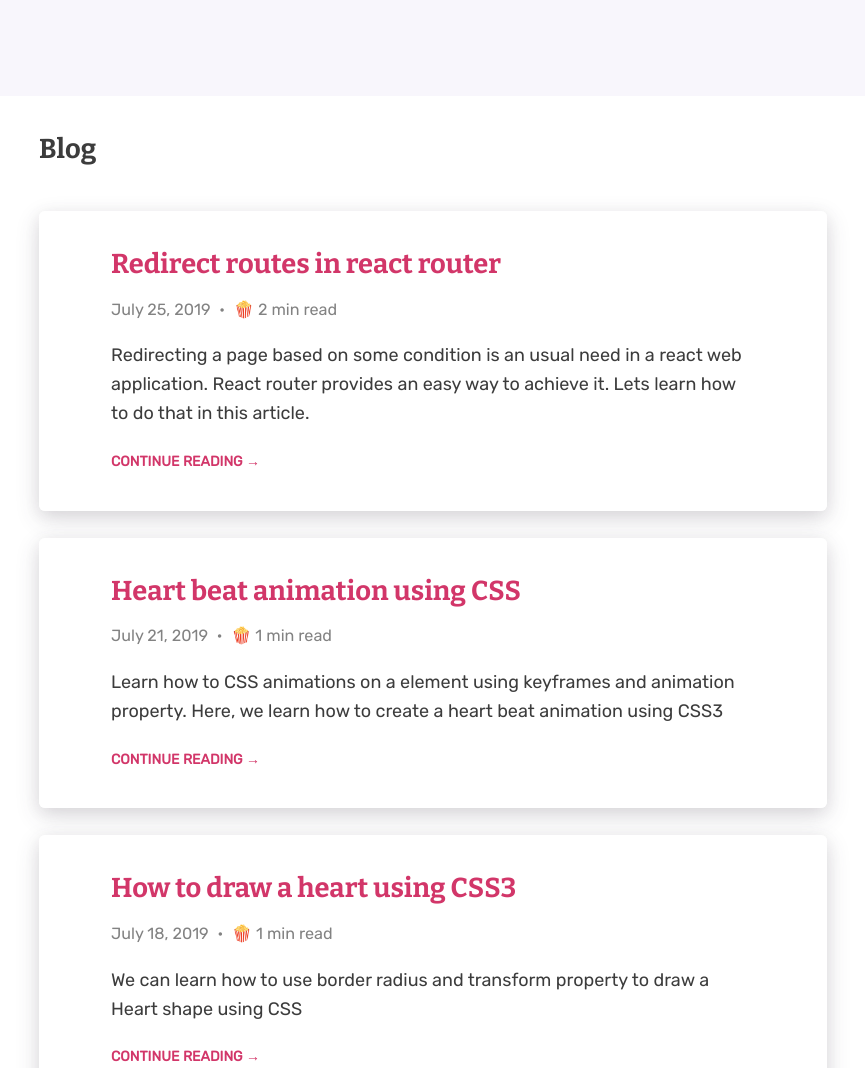
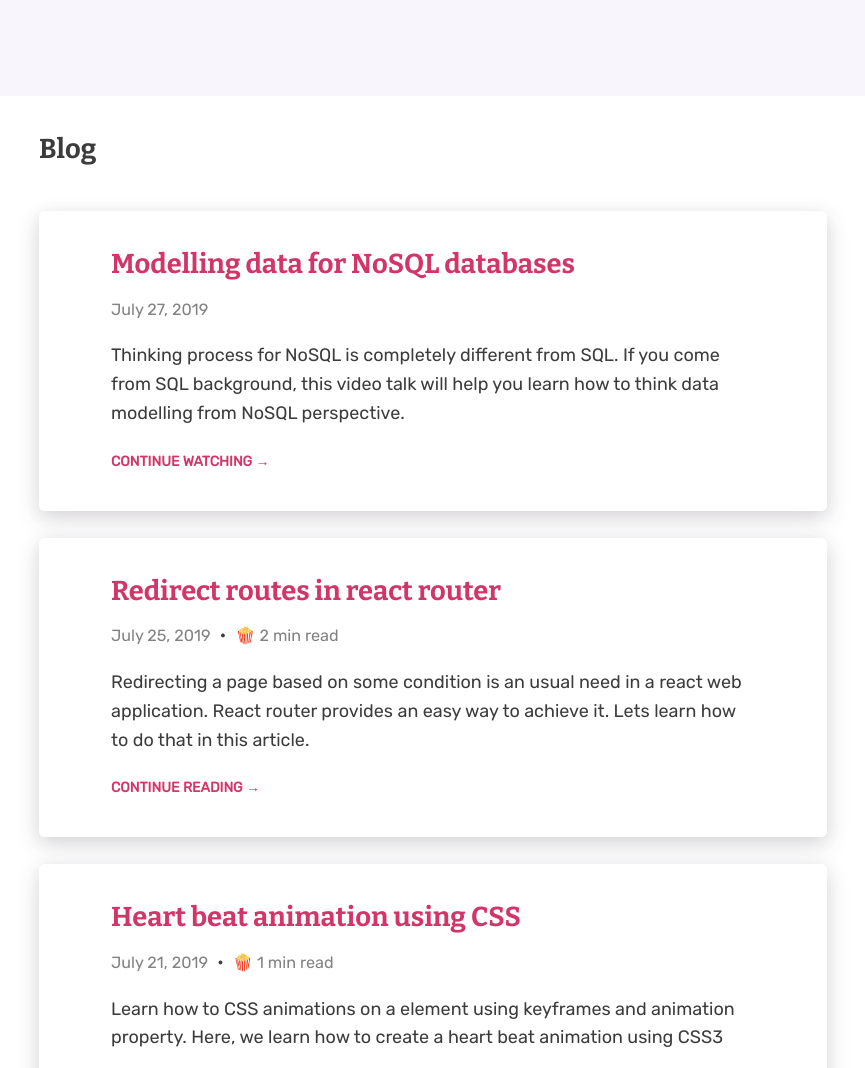
Before and after one commit to learnwithparam/website, a Gatsby site: page / in a window 1280 px wide. Shown: the part 560-1628 px from the top of the page, without its empty margins (207-1072 px from the left). Built offline with nearby package versions, Linux system fonts and the light colour scheme; Gatsby itself is replaced by a stand-in of ours; some packages are replaced by stand-ins of ours.

Commit message:
feat: awesome talks mongodb

```diff
--- /dev/null
+++ b/content/tech-talks/modelling-data-for-nosql-databases/index.md
@@ -0,0 +1,13 @@
+---
+title: Modelling data for NoSQL databases
+date: '2019-07-27'
+modifiedDate: '2019-07-27'
+published: true
+page: false
+category: ['Tech Talks']
+type: video
+tags: ['NoSQL', 'Data Modelling', 'Databases', 'MongoDB']
+description: Thinking process for NoSQL is completely different from SQL. If you come from SQL background, this video talk will help you learn how to think data modelling from NoSQL perspective.
+---
+
+https://www.youtube.com/watch?v=IUxT7ZRHlZ4
--- a/plugins/remark-embedder/get-youtube-html.js
+++ b/plugins/remark-embedder/get-youtube-html.js
@@ -25,7 +25,7 @@ function getUrl(string) {
 
 function getYouTubeHTML(string) {
   const iframeSrc = getYouTubeIFrameSrc(string);
-  return `<iframe width="100%" height="315" class="iframe-embed" src="${iframeSrc}" frameBorder="0" allow="accelerometer; autoplay; encrypted-media; gyroscope; picture-in-picture" allowFullScreen></iframe>`;
+  return `<iframe width="100%" height="450px" class="iframe-embed youtube-embed" src="${iframeSrc}" frameBorder="0" allow="accelerometer; autoplay; encrypted-media; gyroscope; picture-in-picture" allowFullScreen></iframe>`;
 }
 
 function getYouTubeIFrameSrc(string) {
--- a/src/components/blogContainer.js
+++ b/src/components/blogContainer.js
@@ -42,6 +42,7 @@ const BlogContainer = ({ posts, sectionTitle }) => {
               date={node.frontmatter.date}
               modifiedDate={node.frontmatter.modifiedDate}
               description={node.frontmatter.description}
+              type={node.frontmatter.type}
               timeToRead={node.timeToRead}
             />
           );
--- a/src/components/blogPost.js
+++ b/src/components/blogPost.js
@@ -47,21 +47,27 @@ const BlogPost = ({
   modifiedDate,
   timeToRead,
   description,
+  type,
 }) => {
+  console.log(type);
   return (
     <BlogPostContainer>
       <h2>
         <Link to={slug}>{title}</Link>
       </h2>
       <p>
-        <small>
-          {modifiedDate || date}
-          <span className="sep">{` • `}</span>
-        </small>
-        <small>{formatReadingTime(timeToRead)}</small>
+        <small>{modifiedDate || date}</small>
+        {(!type || type !== 'video') && (
+          <>
+            <span className="sep">{` • `}</span>
+            <small>{formatReadingTime(timeToRead)}</small>
+          </>
+        )}
       </p>
       <p>{description}</p>
-      <ContinueReading to={slug}>Continue reading →</ContinueReading>
+      <ContinueReading to={slug}>
+        Continue {type === 'video' ? 'watching' : 'reading'} →
+      </ContinueReading>
     </BlogPostContainer>
   );
 };
--- a/src/pages/index.js
+++ b/src/pages/index.js
@@ -118,6 +118,7 @@ export const pageQuery = graphql`
             modifiedDate(formatString: "MMMM DD, YYYY")
             title
             description
+            type
           }
         }
       }
--- a/src/styles/prism.css
+++ b/src/styles/prism.css
@@ -162,6 +162,9 @@ pre[data-line] {
     margin: 0 -1rem;
     min-width: calc(100% + 2rem);
   }
+  .youtube-embed {
+    height: 450px;
+  }
 }
 
 .gatsby-highlight pre[class*='language-'] {
--- a/src/templates/blog-list.js
+++ b/src/templates/blog-list.js
@@ -110,6 +110,7 @@ export const pageQuery = graphql`
             modifiedDate(formatString: "MMMM DD, YYYY")
             title
             description
+            type
           }
         }
       }
```
